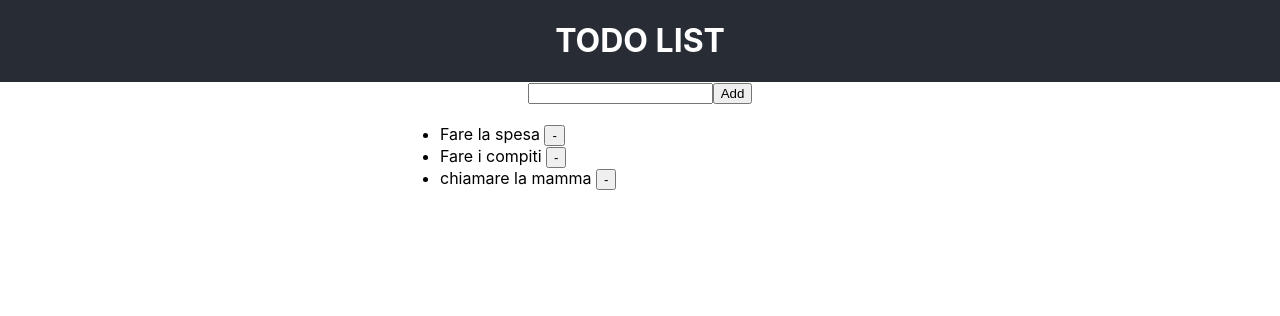
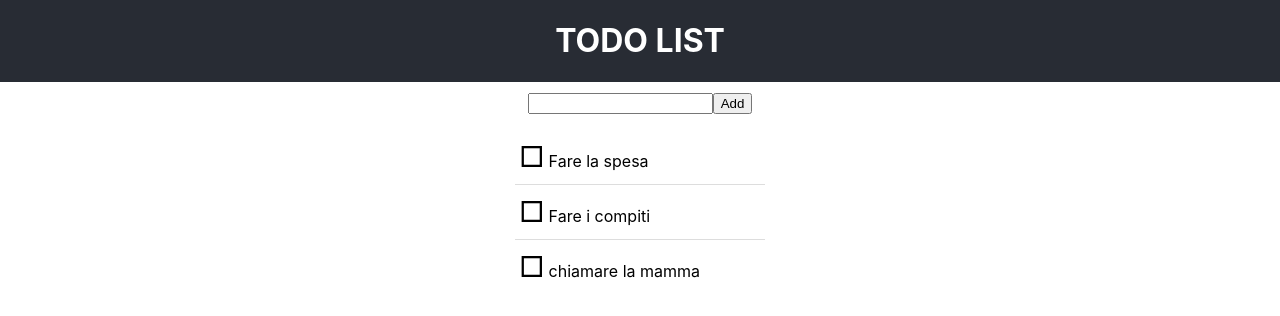
Before and after one commit to hidran/react-redux-course, a React (Create React App) app in the folder todolist-redux/: page / in a window 1280 px wide. Shown: the top 316 px of the page. Built offline with nearby package versions, Linux system fonts and the light colour scheme.

Commit message:
adds checkbox and changes layout

```diff
--- a/todolist-redux/src/App.css
+++ b/todolist-redux/src/App.css
@@ -22,9 +22,36 @@
 }
 ul{
   padding: 0;
-  width: 400px;
-  margin: 20px auto;
+  list-style-type: none;
+
 }
 li{
-  text-align: left
+  text-align: left;
+  border-bottom: 1px solid #ddd;
+  padding: 10px 0px;
+  cursor: pointer;
+  min-width: 250px;
 }
+li:hover:after{
+  content: '\02A2F';
+  color: red;
+  font-size: 18px;
+  float: right;
+  margin-right: 5px;
+
+}
+  span::after{
+   content: '\025A1';
+   font-size: 28px;
+   padding: 4px;
+ }
+.container{
+  margin-top: 10px;
+  display: flex;
+  flex-flow: column;
+  border: 0px solid red;
+  align-items: center
+}
+li:last-child{
+  border:0px;
+}
--- a/todolist-redux/src/App.js
+++ b/todolist-redux/src/App.js
@@ -18,8 +18,10 @@ class App extends Component {
     return (
       <div className="App">
        <Header/>
+       <div className="container">
        <AddNewTodo/>
         <MyTodoList/>
+        </div>
       </div>
     );
   }
--- a/todolist-redux/src/components/addtodo.js
+++ b/todolist-redux/src/components/addtodo.js
@@ -5,7 +5,7 @@ export default function addTodoComponent({addTodo}){
 
      let todoInput;
     return(
-        <Fragment>
+        <div className="addtodo">
             <input ref ={ node =>  {todoInput = node} }  />
 
             <button onClick = {
@@ -15,6 +15,6 @@ export default function addTodoComponent({addTodo}){
                 }
                 }
                 >Add</button>
-        </Fragment>
+        </div>
 )
 }
--- a/todolist-redux/src/components/todo.js
+++ b/todolist-redux/src/components/todo.js
@@ -3,6 +3,9 @@ import React from 'react';
 export default function todo({todo, onClick, id}){
 //dispatch(removeTodo(i))
 return (
-<li>{todo} <button onClick ={() => onClick(id)}>-</button></li>
+<li onClick ={() => onClick(id)}>
+<span></span>
+{todo}
+</li>
 ) ;
 }
```
